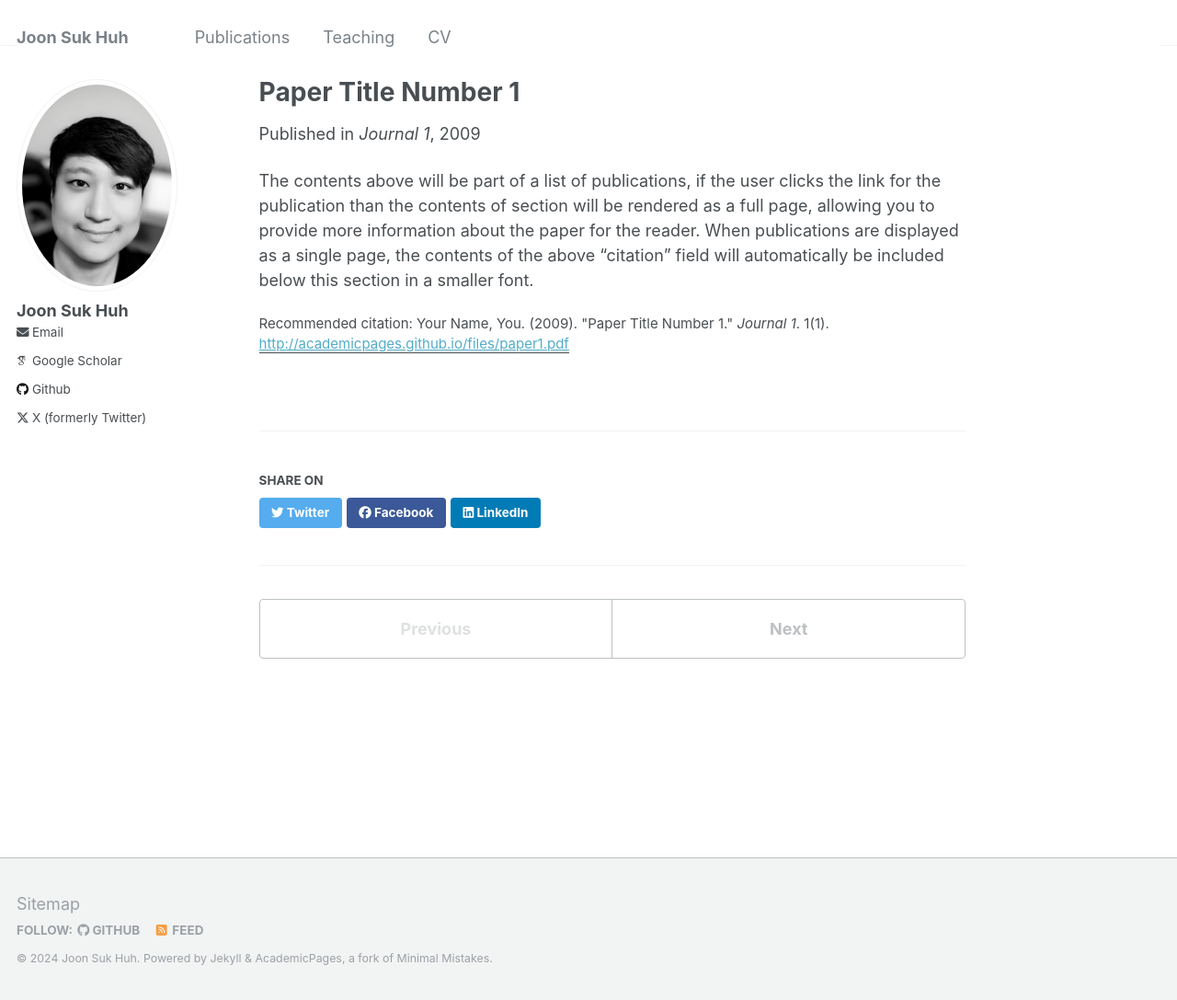
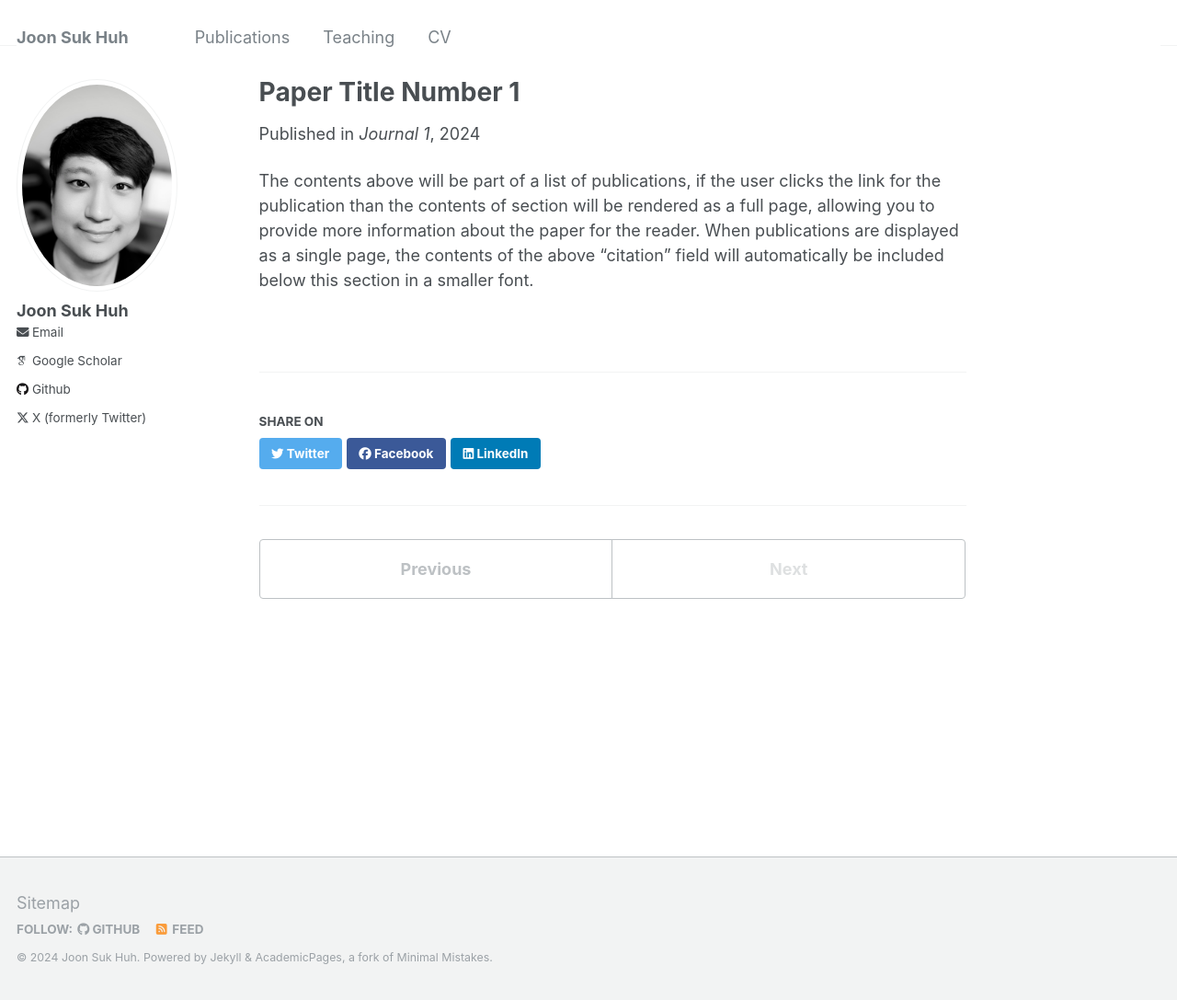
Before and after one commit to joon-huh/joon-huh.github.io, a Jekyll site: the page built from _publications/2009-10-01-paper-title-number-1.md, in a window 1280 px wide and 1087 px high. Shown: the whole window at 92% size. Built offline with Jekyll 4.4.1, drawn with Linux system fonts in a browser that asks for light colours; some web fonts are replaced.

Commit message:
Update 2009-10-01-paper-title-number-1.md

```diff
--- a/_publications/2009-10-01-paper-title-number-1.md
+++ b/_publications/2009-10-01-paper-title-number-1.md
@@ -1,12 +1,11 @@
 ---
 title: "Paper Title Number 1"
 collection: publications
-permalink: /publication/2009-10-01-paper-title-number-1
+permalink: /publication/2024-03-03-huh2024bandit
 excerpt: 'This paper is about the number 1. The number 2 is left for future work.'
-date: 2009-10-01
+date: 2024-03-03
 venue: 'Journal 1'
 paperurl: 'http://academicpages.github.io/files/paper1.pdf'
-citation: 'Your Name, You. (2009). &quot;Paper Title Number 1.&quot; <i>Journal 1</i>. 1(1).'
 ---
 
 The contents above will be part of a list of publications, if the user clicks the link for the publication than the contents of section will be rendered as a full page, allowing you to provide more information about the paper for the reader. When publications are displayed as a single page, the contents of the above "citation" field will automatically be included below this section in a smaller font.
```
